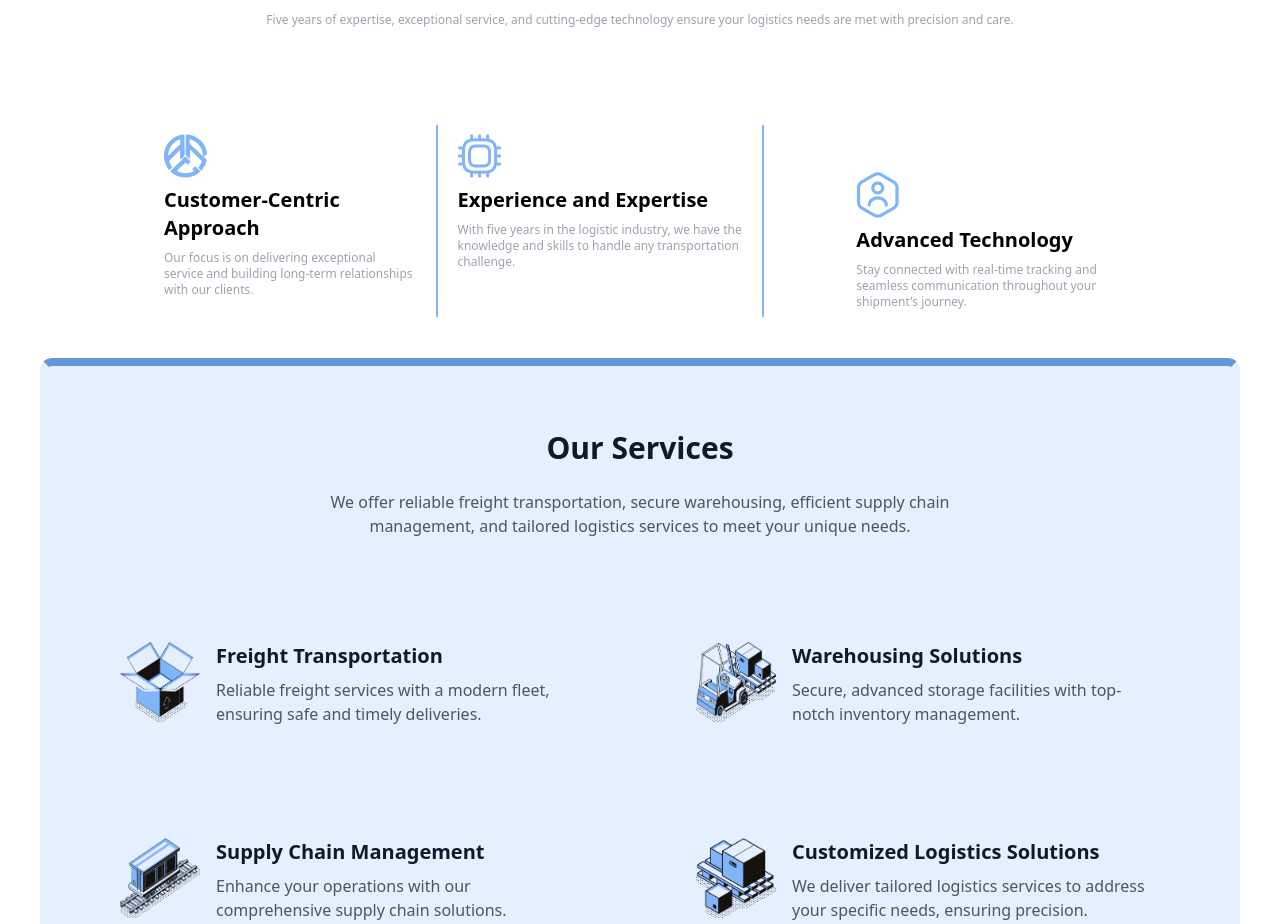
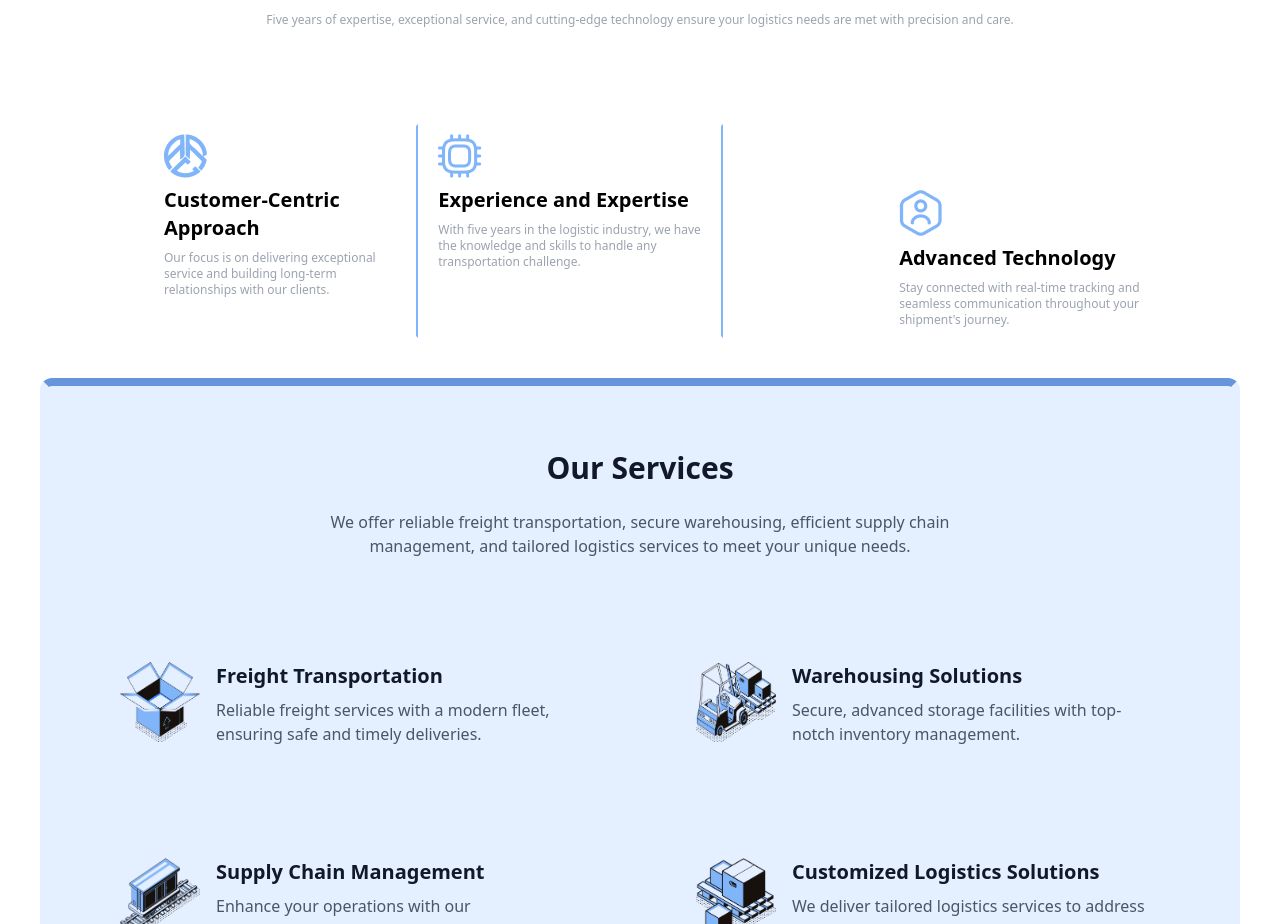
Before and after one commit to nishanthspk/ARCVAPI, a React (Create React App) app: page / in a window 1280 px wide. Shown: the part 1084-2008 px from the top of the page. Built offline with nearby package versions, Linux system fonts and the light colour scheme.

Commit message:
Division

```diff
--- a/src/Pages/Home.jsx
+++ b/src/Pages/Home.jsx
@@ -75,10 +75,12 @@ export default class Home extends PureComponent {
           </div>
           </div>
 
-          <div className=' border-transparent pt-10 px-5'>
+          <div className='pl-24 pt-4'>
+          <div className=' border-transparent border-2 border-l-[#81B5FA] md:border-l-0 pt-10 pl-2'>
             <img className='md:my-2' src={User} alt="" />
             <p className='md:text-xl text-xs font-semibold md:my-2'>Advanced Technology</p>
             <p className='items-center text-xs text-gray-400 md:my-2'>Stay connected with real-time tracking and seamless communication throughout your shipment's journey.</p>
+          </div>
           </div>
         </div>
 
```
